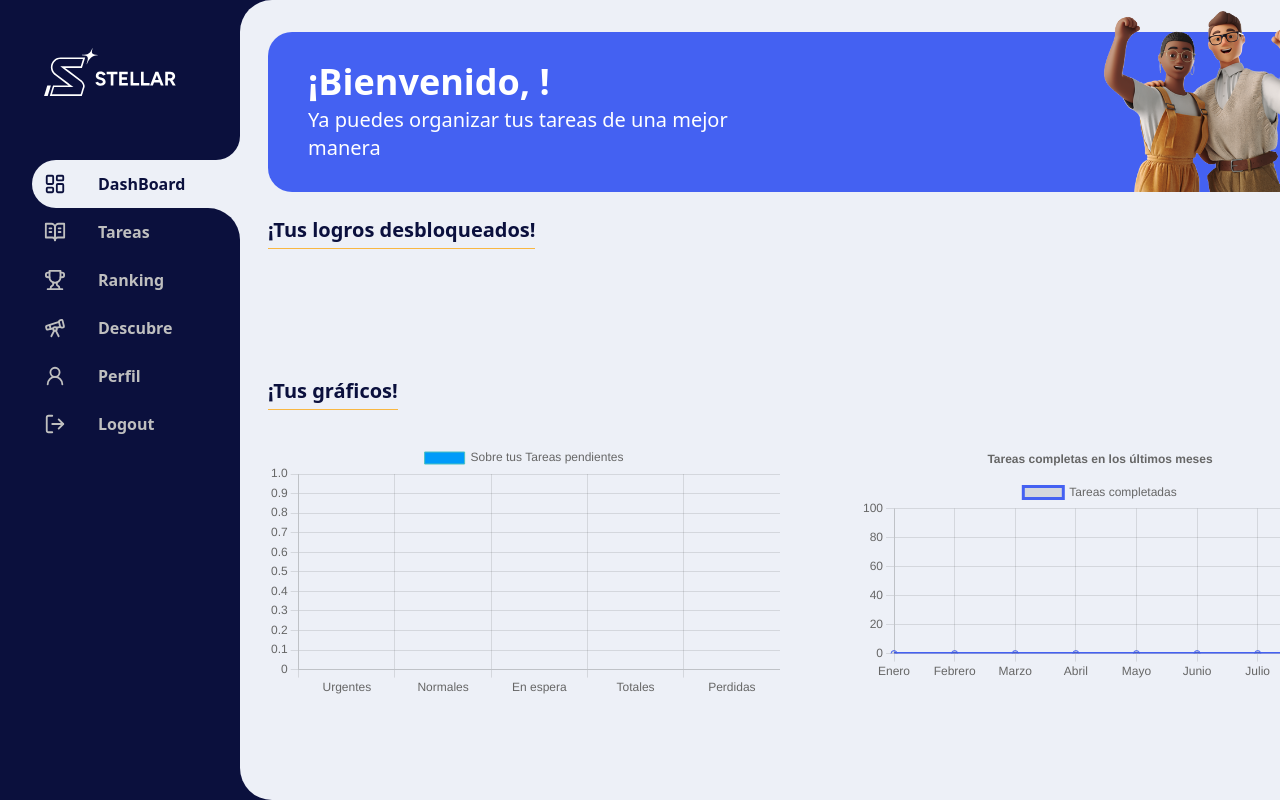
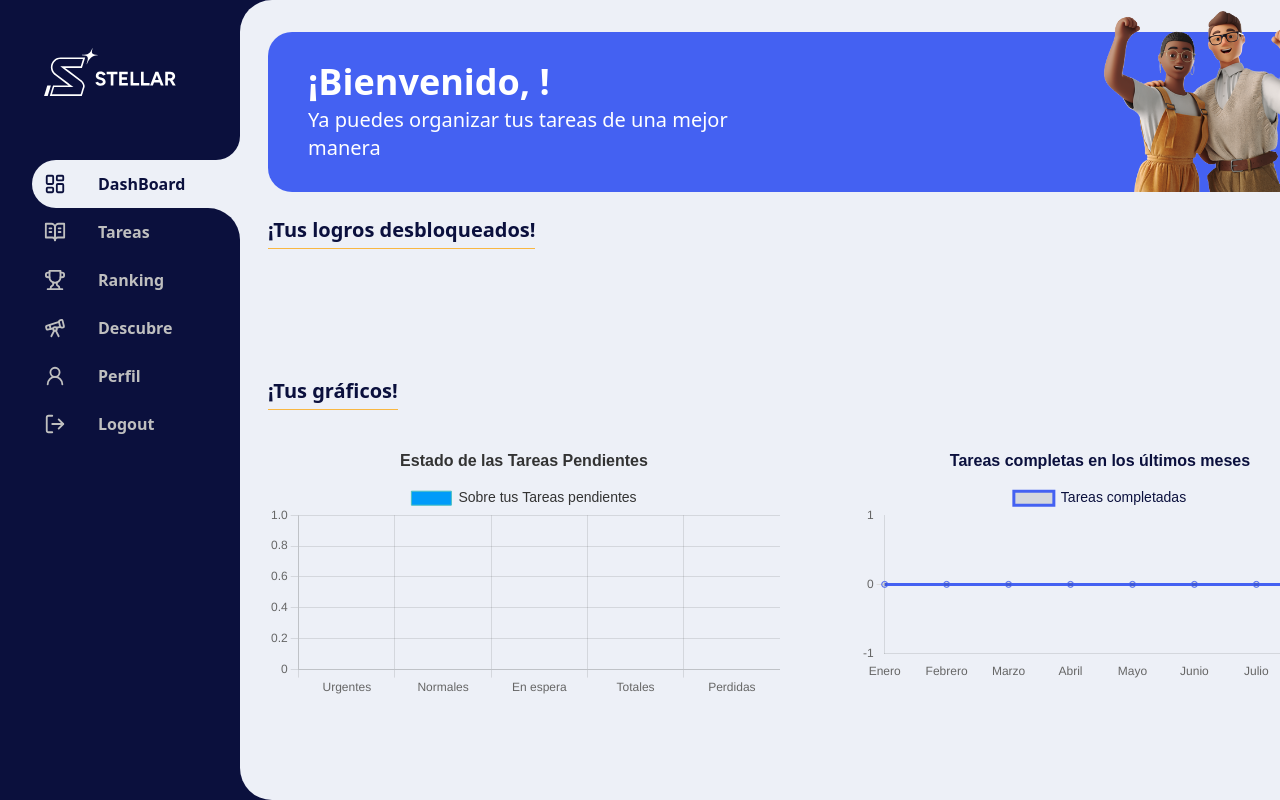
Before and after one commit to KevinLatino/Stellar-Frontend, a React (Vite) app: page /sidebar/dashboard in a window 1280 px wide. Shown: the top 800 px of the page. Built offline with nearby package versions, Linux system fonts and the light colour scheme.

Commit message:
adding some minimal changes

```diff
--- a/src/Components/BarChartComponent.jsx
+++ b/src/Components/BarChartComponent.jsx
@@ -42,6 +42,29 @@ const BarChart = () => {
   };
 
   const config = {
+    plugins: {
+      title: {
+        display: true,
+        text: 'Estado de las Tareas Pendientes',
+        font: {
+          size: 16,
+          family: 'Raleway, sans-serif',
+          weight: 'bold'
+        },
+        color: '#333'
+      },
+      legend: {
+        display: true,
+        position: 'top',
+        labels: {
+          color: '#333',
+          font: {
+            size: 14,
+            family: 'Raleway, sans-serif'
+          }
+        }
+      }
+    },
     type: 'line',
     data: data,
     options: {
--- a/src/Components/LineChartComponent.jsx
+++ b/src/Components/LineChartComponent.jsx
@@ -56,11 +56,26 @@ const LineChart = () => {
         plugins: {
             legend: {
                 position: 'top',
+                labels: {
+                    color: '#0B103D',
+                    font: {
+                        size: 14,
+                        family:  'Raleway, sans-serif'
+                    },
+                },
             },
             title: {
                 display: true,
+                color: "#0B103D",
                 text: 'Tareas completas en los últimos meses',
+                font: {
+                    size: 16,
+                    family: 'Raleway, sans-serif',
+                },
             },
+            tooltip: {
+                enabled: false
+            }
         },
         animations: {
             tension: {
@@ -72,9 +87,26 @@ const LineChart = () => {
             }
         },
         scales: {
+            x: {
+                grid: {
+                    display: false,
+                },
+                ticks: {
+                    autoSkip: true,
+                    maxTicksLimit: 8
+                }
+            },
             y: {
-                min: 0,
-                max: 100
+                grid: {
+                    borderColor: '#ddd',
+                    borderWidth: 1,
+                    color: (context) => context.tick.value % 20 === 0 ? '#ddd' : 'transparent',
+                },
+                ticks: {
+                    autoSkip: true,
+                    maxTicksLimit: 5,
+                    stepSize: 10,
+                }
             }
         }
     };
```
